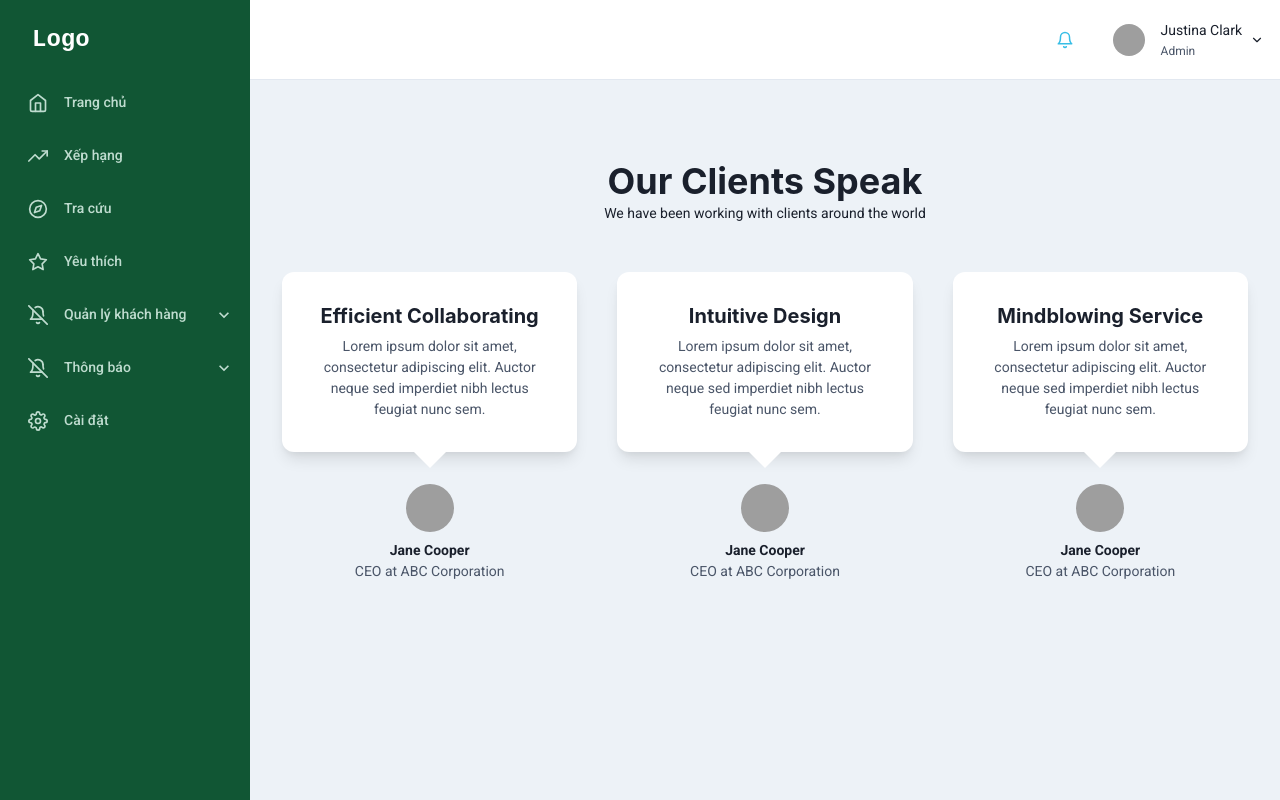
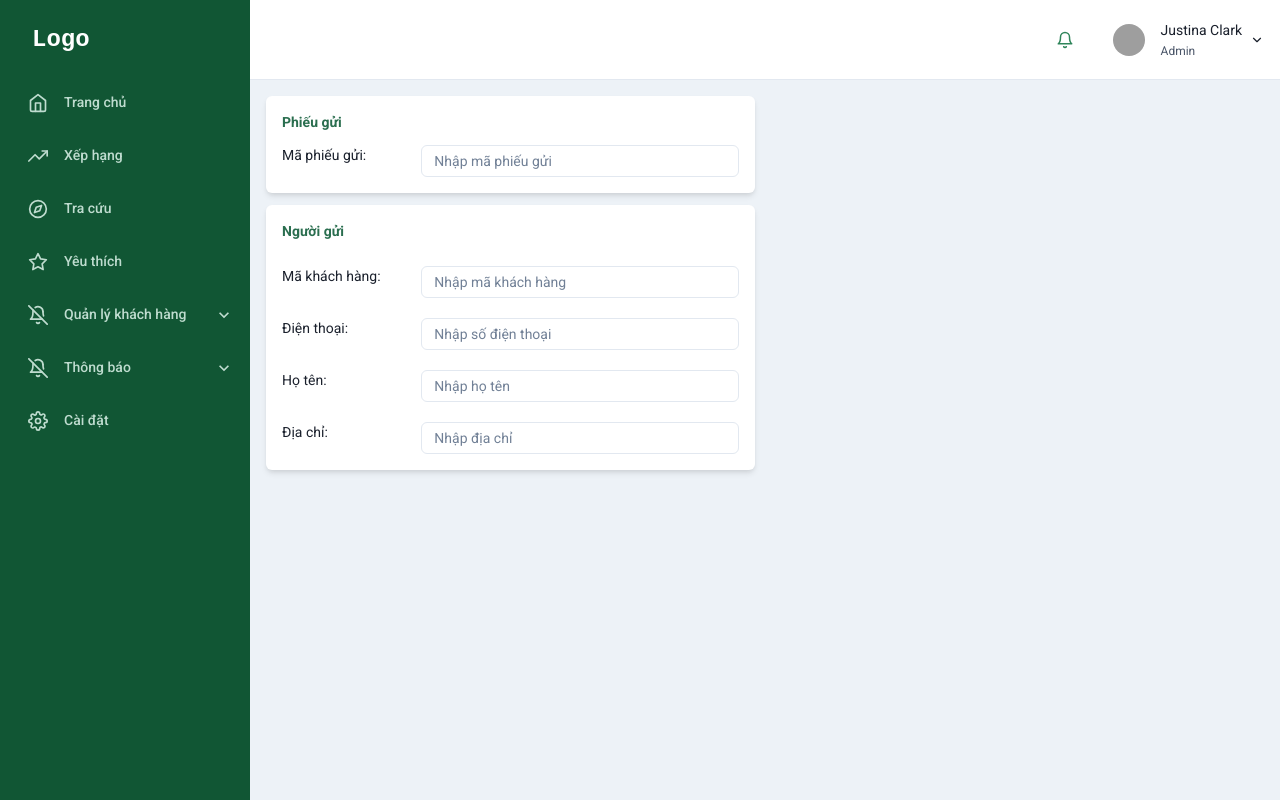
Before and after one commit to hungnguyen2809/base-web-chakra, a React (Create React App) app: page / in a window 1280 px wide. Built offline with nearby package versions, Linux system fonts and the light colour scheme; grey boxes are pictures that could not be loaded.

Commit message:
add layout tao don

```diff
--- a/package.json
+++ b/package.json
@@ -14,6 +14,7 @@
     "@types/node": "^16.11.45",
     "@types/react": "^18.0.15",
     "@types/react-dom": "^18.0.6",
+    "chakra-react-select": "^4.1.4",
     "classnames": "^2.3.1",
     "framer-motion": "^6.5.1",
     "immer": "^9.0.15",
--- a/src/layouts/PrivateLayout/index.tsx
+++ b/src/layouts/PrivateLayout/index.tsx
@@ -1,5 +1,5 @@
 import { Box, useDisclosure } from '@chakra-ui/react';
-import WithSpeechBubbles from 'components/Testimonials';
+import NhapDonLe from 'pages/NhanDonLe';
 import React from 'react';
 import 'simplebar-react/dist/simplebar.min.css';
 import AppHeader from './AppHeader';
@@ -16,7 +16,7 @@ const PrivateLayout: React.FC = () => {
       <AppHeader navWidth={NAV_WIDTH} onOpen={onOpen} />
 
       <Box p="4" ml={{ base: 0, md: NAV_WIDTH }}>
-        <WithSpeechBubbles />
+        <NhapDonLe />
       </Box>
     </Box>
   );
--- /dev/null
+++ b/src/pages/NhanDonLe/MaPhieuGui/index.tsx
@@ -0,0 +1,18 @@
+import { Flex, Input, Text, VStack } from '@chakra-ui/react';
+import React from 'react';
+
+const MaPhieuGui: React.FC = () => {
+  return (
+    <VStack align="normal" bgColor="white" shadow="md" rounded="md" p="4">
+      <Text fontWeight={'bold'} color="primary.700" mb={'1'}>
+        Phiếu gửi
+      </Text>
+      <Flex gap={1} flexDirection={{ base: 'column', lg: 'row' }}>
+        <Text w={200}>Mã phiếu gửi:</Text>
+        <Input placeholder="Nhập mã phiếu gửi" size="sm" rounded="md" />
+      </Flex>
+    </VStack>
+  );
+};
+
+export default MaPhieuGui;
--- /dev/null
+++ b/src/pages/NhanDonLe/NguoiGui/index.tsx
@@ -0,0 +1,34 @@
+import { Flex, Input, Text, VStack } from '@chakra-ui/react';
+import React from 'react';
+
+const NguoiGui: React.FC = () => {
+  return (
+    <VStack align="normal" bgColor="white" shadow="md" rounded="md" p="4" spacing="5">
+      <Text fontWeight={'bold'} color="primary.700" mb={'1'}>
+        Người gửi
+      </Text>
+
+      <Flex gap={1} flexDirection={{ base: 'column', lg: 'row' }}>
+        <Text w={200}>Mã khách hàng:</Text>
+        <Input placeholder="Nhập mã khách hàng" size="sm" rounded="md" />
+      </Flex>
+
+      <Flex gap={1} flexDirection={{ base: 'column', lg: 'row' }}>
+        <Text w={200}>Điện thoại:</Text>
+        <Input placeholder="Nhập số điện thoại" size="sm" rounded="md" />
+      </Flex>
+
+      <Flex gap={1} flexDirection={{ base: 'column', lg: 'row' }}>
+        <Text w={200}>Họ tên:</Text>
+        <Input placeholder="Nhập họ tên" size="sm" rounded="md" />
+      </Flex>
+
+      <Flex gap={1} flexDirection={{ base: 'column', lg: 'row' }}>
+        <Text w={200}>Địa chỉ:</Text>
+        <Input placeholder="Nhập địa chỉ" size="sm" rounded="md" />
+      </Flex>
+    </VStack>
+  );
+};
+
+export default NguoiGui;
--- /dev/null
+++ b/src/pages/NhanDonLe/index.tsx
@@ -0,0 +1,18 @@
+import { Box, SimpleGrid } from '@chakra-ui/react';
+import React from 'react';
+import MaPhieuGui from './MaPhieuGui';
+import NguoiGui from './NguoiGui';
+
+const NhapDonLe: React.FC = () => {
+  return (
+    <SimpleGrid spacing={5} columns={{ base: 1, lg: 2 }}>
+      <SimpleGrid spacing={3}>
+        <MaPhieuGui />
+        <NguoiGui />
+      </SimpleGrid>
+      <Box></Box>
+    </SimpleGrid>
+  );
+};
+
+export default NhapDonLe;
--- a/src/theme/index.ts
+++ b/src/theme/index.ts
@@ -4,14 +4,7 @@ const theme = extendTheme(
   {
     colors: {
       primary: {
-        100: '#F0FCFF',
-        200: '#D4F5FF',
-        300: '#AFEDFF',
-        400: '#89E4FF',
-        500: '#2ECCFA',
-        600: '#38BEE6',
-        700: '#29C0EC',
-        800: '#007294',
+        700: '#2A6E4F',
       },
     },
     fonts: {
@@ -19,7 +12,7 @@ const theme = extendTheme(
     },
   },
   withDefaultColorScheme({
-    colorScheme: 'primary',
+    colorScheme: 'green',
   })
 );
 
```
Also changed, not shown: src/pages/LoginPage/index.tsx (added, +7 -0 lines), 1 other file (tests, documents, lock files or other folders).
